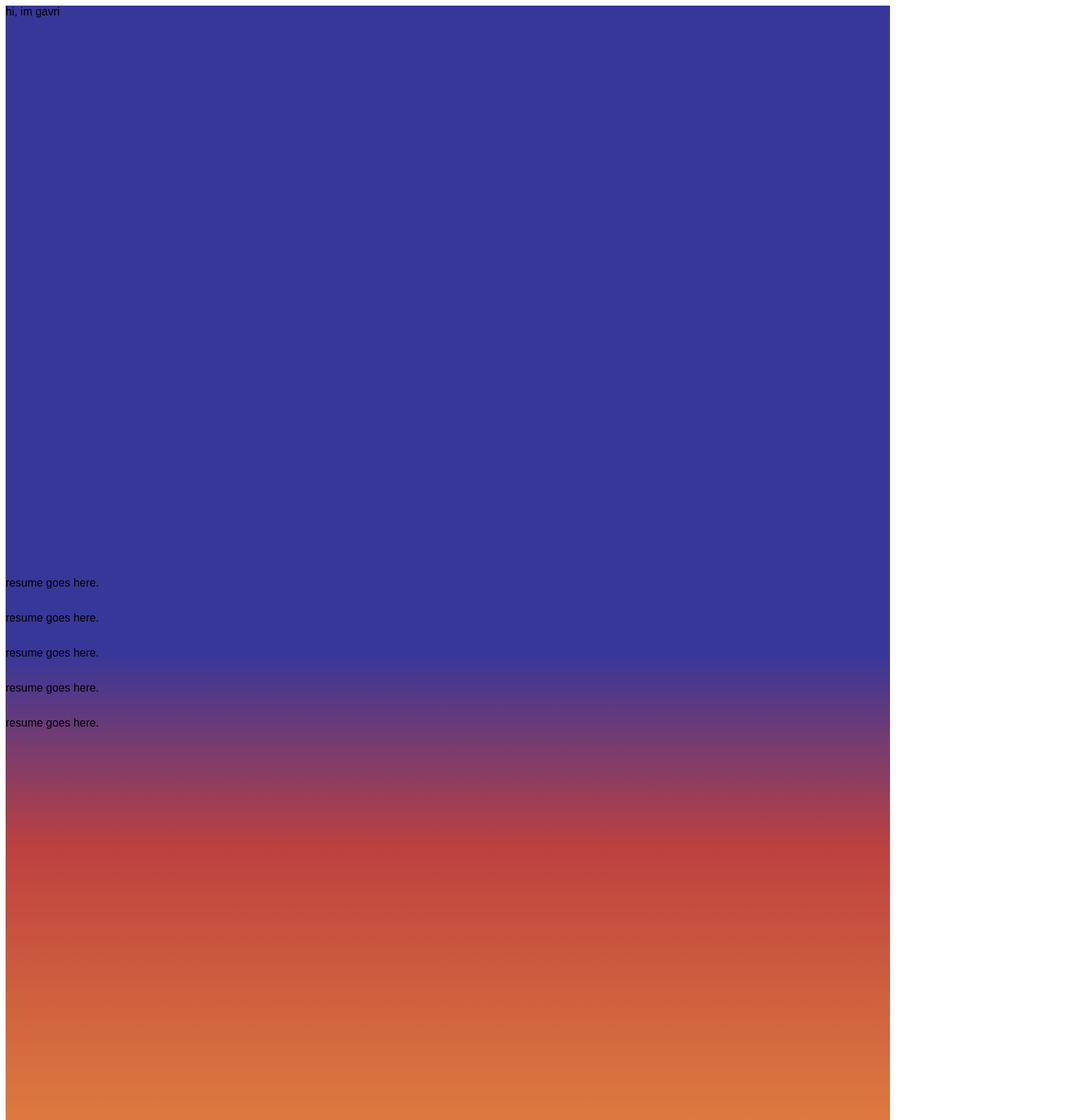
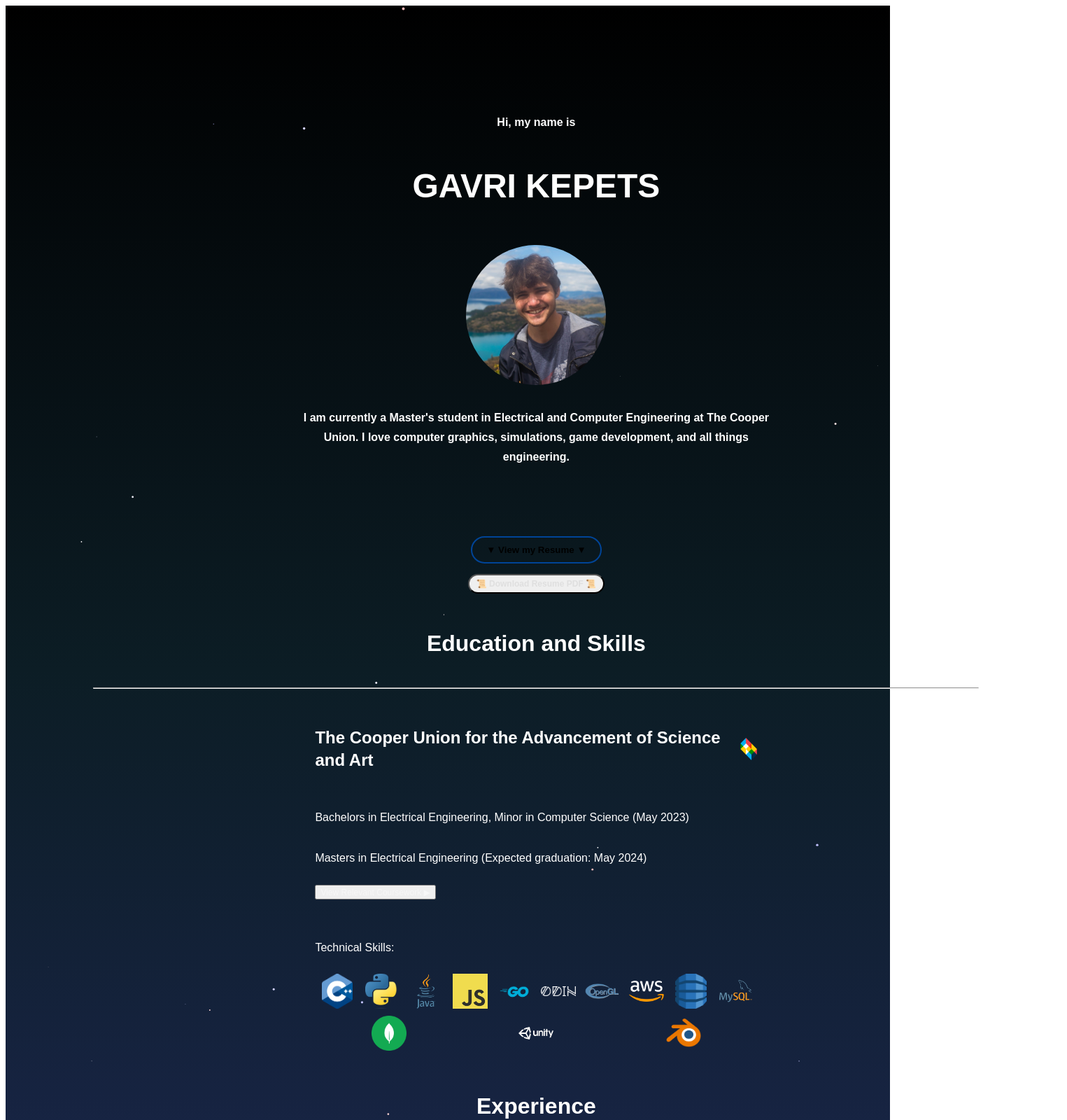
Before and after one commit to gkgkgkgk/website, a Next.js app: page / in a window 1280 px wide. Shown: the top 1600 px of the page at 70% size, 1525 px wide, since content can reach past the window. Built offline with nearby package versions, Linux system fonts and the light colour scheme; a web font is replaced by a local one.

Commit message:
some progress

```diff
--- a/src/app/components/Canvas/index.jsx
+++ b/src/app/components/Canvas/index.jsx
@@ -4,6 +4,9 @@ import { darken, lighten } from 'color2k';
 
 const BottomCanvas = (props) => {
   const canvasRef = useRef(null);
+
+  let stars = [];
+    let shootingStar = null;
 
   useEffect(() => {
     const canvas = canvasRef.current;
@@ -12,28 +15,174 @@ const BottomCanvas = (props) => {
     let requestId;
     let lastTimestamp = 0;
 
+    const generateRandomStar = () => {
+      const x = Math.random() * canvas.width;
+      const y = Math.random() * Math.pow(canvas.height, 0.95);
+      const radius = Math.random() * 2;
+      const color = getRandomColor();
+      const targetColor = color;
+      const targetRadius = radius;
+
+      stars.push({ x, y, radius, color, targetColor, targetRadius });
+    };
+
+    const generateShootingStar = () => {
+      if(shootingStar === null){
+        let x, y;
+        const randSide = Math.floor(Math.random() * 3);
+        let directionX = 0;
+        let directionY = 0;
+
+        switch (randSide) {
+          case 0: // Top side
+            x = Math.random() * canvas.width;
+            y = 0;
+            directionY = 1;
+            directionX = Math.random() * 2 - 1;
+            break;
+          case 1: // Right side
+            x = canvas.width;
+            y = Math.random() * canvas.height;
+            directionX = -1;
+            directionY = Math.random() * 2 - 1;
+            break;
+          case 2: // Bottom side
+            x = 0;
+            y = Math.random() * canvas.height;
+            directionX = 1;
+            directionY = Math.random() * 2 - 1;
+            break;
+          default:
+            break;
+        }
+
+        const speed = 750 + Math.random() * 500;
+
+        shootingStar = {x, y, directionX, directionY, speed}
+      }
+    }
+
+    function lerp(start, end, t) {
+      t = Math.max(0, Math.min(1, t));
+
+      return start + (end - start) * t;
+    }
+
+    const getRandomColor = () => {
+      const warmth = Math.random();
+      let red = 255;
+      let green = 0;
+      let blue = 255;
+
+      let c = Math.random() * 75 + 180;
+      green = c
+
+      if(warmth < 0.5) {
+        red = c
+      } else {
+        blue = c
+      }
+
+      return `rgb(${red},${green},${blue})`;
+    };
+
     const resizeCanvas = () => {
       const container = canvas.parentNode;
-      const devicePixelRatio = window.devicePixelRatio || 1;
-      canvas.width = container.clientWidth * devicePixelRatio;
-      canvas.height = container.clientHeight * devicePixelRatio;
+      if(canvas.heigh !== container.clientHeight * devicePixelRatio){
+        const devicePixelRatio = window.devicePixelRatio || 1;
+        canvas.width = container.clientWidth * devicePixelRatio;
+        canvas.height = container.clientHeight * devicePixelRatio;
+      }
     };
 
     const fillSky = () => {
       const skyGradient = ctx.createLinearGradient(0, 0, 0, canvas.height);
-      skyGradient.addColorStop(0, "#37379a");
-      skyGradient.addColorStop(0.5, "#37379a");
-      skyGradient.addColorStop(0.65, "#bd413f");
+      skyGradient.addColorStop(0, "#000000");
+      skyGradient.addColorStop(0.2, "#0c1d25");
+      // skyGradient.addColorStop(0, "#37379a");
+      // skyGradient.addColorStop(0, "#37379a");
+      // skyGradient.addColorStop(0, "#37379a");
+      // skyGradient.addColorStop(0, "#37379a");
+
+
+      skyGradient.addColorStop(0.75, "#37379a");
+      skyGradient.addColorStop(0.85, "#79a3ec");
+      skyGradient.addColorStop(0.9, "#ffe8b2");
       skyGradient.addColorStop(1, "#f39f3f");
       ctx.fillStyle = skyGradient;
       ctx.fillRect(0, 0, canvas.width, canvas.height);
     }
 
+    const animateStar = (star, deltaTime) => {
+      if(Math.abs(star.radius - star.targetRadius) < 0.05){
+        if (Math.random() < 0.075) {
+          star.targetRadius = Math.random() * 2;
+        }
+      } else {
+        star.radius = lerp(star.radius, star.targetRadius, 2.5 * deltaTime);
+      }
+
+      return star;
+    }
+
+    const animateShootingStar = (deltaTime) => {
+      shootingStar.x += shootingStar.directionX * shootingStar.speed * deltaTime;
+      shootingStar.y += shootingStar.directionY * shootingStar.speed * deltaTime;
+
+      if(shootingStar.x > canvas.width + 50 || shootingStar.x < -50
+        || shootingStar.y > canvas.height + 50 || shootingStar.y < -50){
+          shootingStar = null;
+      }
+    }
+
 
     const draw = (timestamp) => {
+      resizeCanvas();
       const deltaTime = (timestamp - lastTimestamp) / 1000;
       lastTimestamp = timestamp;
       fillSky();
+
+      for (const star of stars) {
+        ctx.beginPath();
+        ctx.arc(star.x, star.y, star.radius, 0, 2 * Math.PI);
+        ctx.fillStyle = star.color;
+        ctx.fill();
+        ctx.closePath();
+      }
+
+      for (let star of stars){
+        star = animateStar(star, deltaTime);
+      }
+
+      if(shootingStar != null){
+        animateShootingStar(deltaTime);
+      }
+
+      if (shootingStar != null) {
+        const { x, y, directionX, directionY } = shootingStar;
+        const starLength = 75 + Math.random() * 50;
+
+        const startX = x - starLength * directionX;
+        const startY = y - starLength * directionY;
+
+        const gradient = ctx.createLinearGradient(startX, startY, x, y);
+        gradient.addColorStop(1, "#ffffff"); // Start color
+        gradient.addColorStop(0, "transparent"); // End color (transparent)
+
+        ctx.beginPath();
+        ctx.moveTo(startX, startY);
+        ctx.lineTo(x, y);
+        ctx.strokeStyle = gradient;
+        ctx.lineWidth = 5;
+        ctx.stroke();
+        ctx.closePath();
+
+        ctx.beginPath();
+        ctx.arc(x, y, 3, 0, 2 * Math.PI);
+        ctx.fillStyle = "#ffffff";
+        ctx.fill();
+        ctx.closePath();
+      }
 
       requestId = requestAnimationFrame(draw);
     };
@@ -43,6 +192,12 @@ const BottomCanvas = (props) => {
     resizeCanvas();
 
     fillSky();
+
+    for (let i = 0; i < 50; i++) {
+      generateRandomStar();
+    }
+
+    setInterval(generateShootingStar, 2500);
 
     draw();
 
--- a/src/app/globals.css
+++ b/src/app/globals.css
@@ -2,20 +2,217 @@
 @tailwind components;
 @tailwind utilities;
 
-.main {
+/*********** TOP PAGE ***********/
+
+.topContainer {
+    display: flex;
+    align-items: center;
+    flex-direction: column;
+    text-align: center;
+    min-height: 100vh;
+    position: relative;
+}
+
+.hi {
+    padding-top: 15vh;
+}
+
+.desc {
+    /* padding-top: 15vh; */
+    max-width: 700px;
+}
+
+.resumeButton {
+    border: 2px solid #004497;
+    border-radius: 50px;
+    padding: 10px 20px;
+    -webkit-tap-highlight-color: transparent;
+    transition: 0.5s cubic-bezier(0, 1, 0.7, 1.25);
+    background-color: rgba(0,0,0,0);
+    font-weight: 700;
+}
+
+.dlResumeButton {
+    margin-top: 10px;
+    border-radius: 25px;
+    color: rgb(223, 223, 223);
+    font-size: 0.75rem;
+    padding: 5px 10px;
+    -webkit-tap-highlight-color: transparent;
+    transition: 0.5s cubic-bezier(0, 1, 0.7, 1.25);
+    font-weight: 700;
+}
+
+
+.resumeButton:active {
+    border: 2px solid #0079fa;
+    background-color: rgba(255,255,255,0.25);
+    border-radius: 50px;
+    padding: 10px 20px;
+    -webkit-tap-highlight-color: transparent;
+}
+
+.resumeButton:hover {
+    border: 2px solid #0079fa;
+    font-size: 1.15rem;
+    background-color: rgba(255,255,255,0.35);
+    border-radius: 50px;
+    padding: 10px 20px;
+    -webkit-tap-highlight-color: transparent;
+}
+
+.dlResumeButton:active {
+    background-color: rgba(255,255,255,0.25);
+    border-radius: 50px;
+    -webkit-tap-highlight-color: transparent;
+}
+
+.dlResumeButton:hover {
+    background-color: rgba(255,255,255,0.35);
+    font-size: 0.85rem;
+}
+
+/*********** RESUME ***********/
+
+.resume {
+    padding-top: 2.5vh;
+    display: flex;
+    align-items: center;
+    justify-content: center;
+    flex-direction: column;
+    line-height: 2rem;
+}
+
+.resume > div {
+    width: 50%;
+    /* max-width: 80%; */
+}
+
+.resumeItem {
+    display: flex;
+    flex-direction: column;
+    margin-bottom: 20px;
+}
+
+.companyName {
+    display: flex;
+    align-items: center;
+    justify-items: flex-start;
+    margin-top: 10px;
+}
+
+.company {
+    font-size: 1.5rem;
+    font-weight: 700;
+}
+
+.companyLogo {
+    height: 2rem;
+    margin-left: 10px;
+}
+
+.location {
+    font-style: italic;
+}
+
+.experience {
+    display: flex;
+    flex-direction: column;
+    margin-top: 10px;
+    padding: 0px 10px;
+}
+
+.links{
+    width: 50%;
+}
+
+.descriptionList {
+    background-color: rgba(255, 255, 255, 0.25);
+    border-radius: 10px;
+    padding: 10px;
+}
+
+.expandable-description {
+    /* overflow: hidden; */
+    max-height: 50px;
+    transition: max-height 0.3s ease-in-out;
+}
+
+.expandable-description.expanded {
+    /* overflow: hidden; */
+    max-height: 500px;
+    transition: max-height 0.3s ease-in-out;
+}
+
+.viewDetails {
+    font-size: 0.75rem;
+    color: rgba(255, 255, 255, 0.5);
+}
+
+.degree {
+    font-size: 1rem;
+    padding-top: 10px;
+}
+
+.classes {
+    font-style: italic;
+}
+
+.skillGrid {
+    display: flex;
+    flex-wrap: wrap;
+    justify-content: space-around;
+    align-items: center;
+}
+
+.linkCompany {
+    transition: 0.25s ease-in-out;
+}
+
+.linkCompany:hover {
+    color: grey;
+}
+
+/*********** GENERAL RULES ***********/
+
+.home {
+    padding-left: 10%;
+    padding-right: 10%;
+    padding-top: 20px;
+    height: auto;
+    width: 100%;
+    color: white;
+    line-height: 3rem;
+    display: flex;
+    flex-direction: column;
+}
+
+.smallFont {
+    font-size: 1rem;
+    line-height: 1.75rem;
+}
+
+.mediumFont {
+    font-size: 2rem;
+}
+
+.bigFont {
+    font-size: 3rem;
+}
+
+.fullScreenDiv {
     height: 100vh;
     display: flex;
 }
 
-.resume {
-    display: flex;
-    flex-direction: column;
+.smallGap {
+    min-height: 1rem;
 }
 
-.canvasContainer {
-    position: absolute;
-    z-index: -1;
+.gap {
+    min-height: 2rem;
 }
+
 
 canvas {
     z-index: -1;
--- a/src/app/page.jsx
+++ b/src/app/page.jsx
@@ -114,21 +114,49 @@ export default function Home() {
 
   return (
     <div className='parent'>
-      {/* <div className='canvasContainer'> */}
-        <Canvas></Canvas>
-      {/* </div> */}
-      <div className="main">
-        hi, im gavri
+      <Canvas></Canvas>
+      <div className='home'>
+      <div className='topContainer'>
+        <Text size="small" text="Hi, my name is" className="hi"></Text>
+        <Text size="big" text="GAVRI KEPETS" className="name"></Text>
+        <CircleImage img="gavri.jpg" className='photo'></CircleImage>
+        <Text className="desc" size="small" text="I am currently a Master's student in Electrical and Computer Engineering at The Cooper Union. I love computer graphics, simulations, game development, and all things engineering."></Text>
+        <div className="resumeButtonDiv" style={{paddingTop: '10vh'}}>
+            <Button class="resumeButton" text="▼ View my Resume ▼" onClick={scrollToElement}></Button>
+            <a href={"resume_gkepets.pdf"} download={"resume_gkepets.pdf"} >
+              <button className='dlResumeButton'>📜 Download Resume PDF 📜</button>
+            </a>
+        </div>
       </div>
-      <div className="resume">
-        <p>resume goes here.</p>
-        <p>resume goes here.</p>
-        <p>resume goes here.</p>
-        <p>resume goes here.</p>
-        <p>resume goes here.</p>
+      <div className='resume' id='resume'>
+        <Text size="medium" text="Education and Skills"></Text>
+        <hr style={{width: "100%", margin: "20px"}}></hr>
+        <div>
+          <Education></Education>
+        </div>
+        <div className='gap'></div>
+        <Text size="medium" text="Experience"></Text>
+        <hr style={{width: "100%", margin: "20px"}}></hr>
+        <div>
+          <ResumeItem jobs={jobs}></ResumeItem>
+        </div>
+        <div className='gap'></div>
+        <Text size="medium" text="Projects and Links"></Text>
+        <hr style={{width: "100%", margin: "20px"}}></hr>
+        <p>PB*: Preference-Based Path-Planning for Autonomous Robots: (<a href="https://pathplanning.online/">https://pathplanning.online</a>)</p>
+        <div className='smallGap'></div>
+        <div className='links' style={{display: 'flex', justifyContent: "space-around"}}>
+          <a href="https://www.github.com/gkgkgkgk"><SkillIcon img="logos/github.png"></SkillIcon></a>
+          <a href="https://www.linkedin.com/in/gabriel-kepets-624076143/"><SkillIcon img="logos/linkedin.png"></SkillIcon></a>
+        </div>
+        <div className='smallGap'></div>
+        <a href={"resume_gkepets.pdf"} download={"resume_gkepets.pdf"}>
+          <button className='resumeButton'>📜 Download Resume PDF 📜</button>
+        </a>
       </div>
-      <div className="main">
+      <div className="fullScreenDiv">
 
+      </div>
       </div>
     </div>
   )
```
